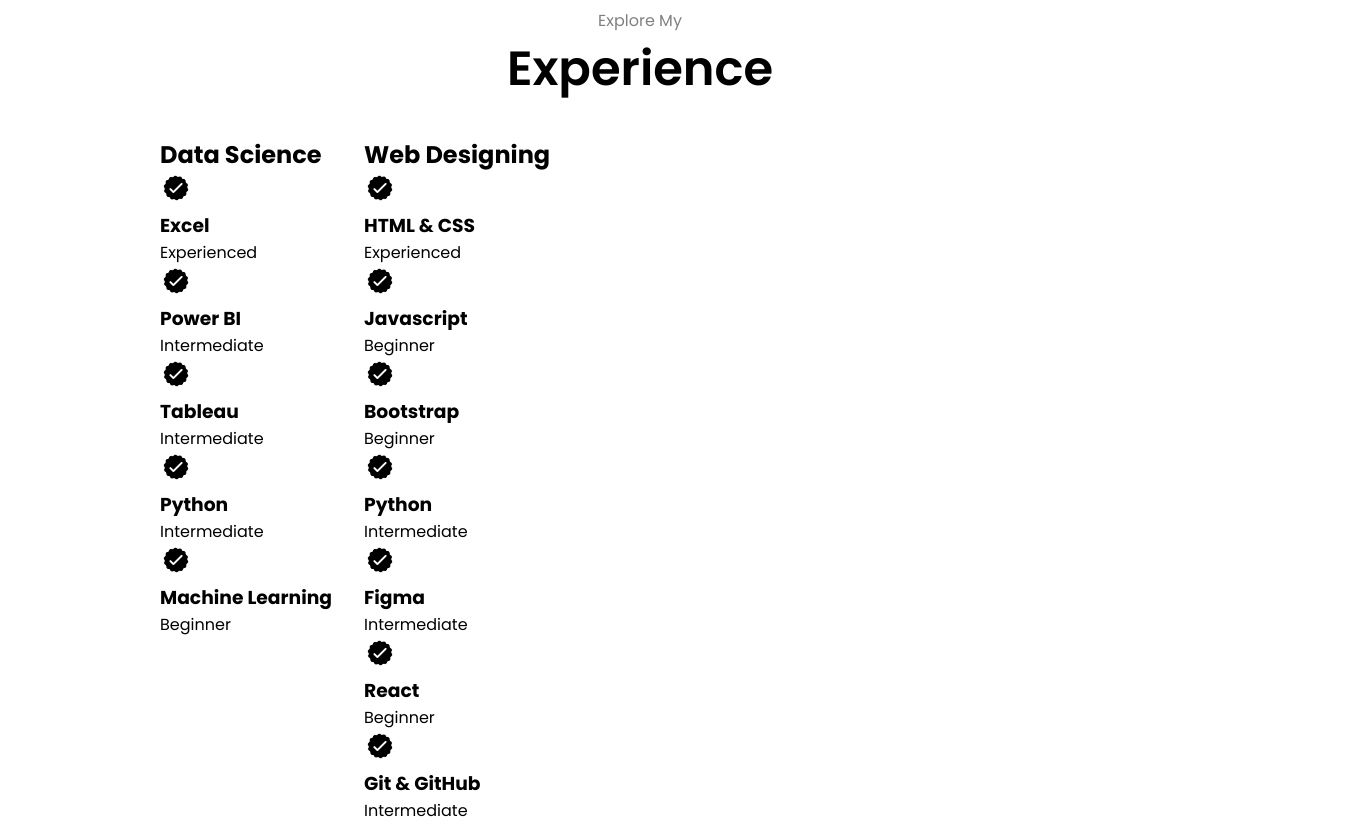
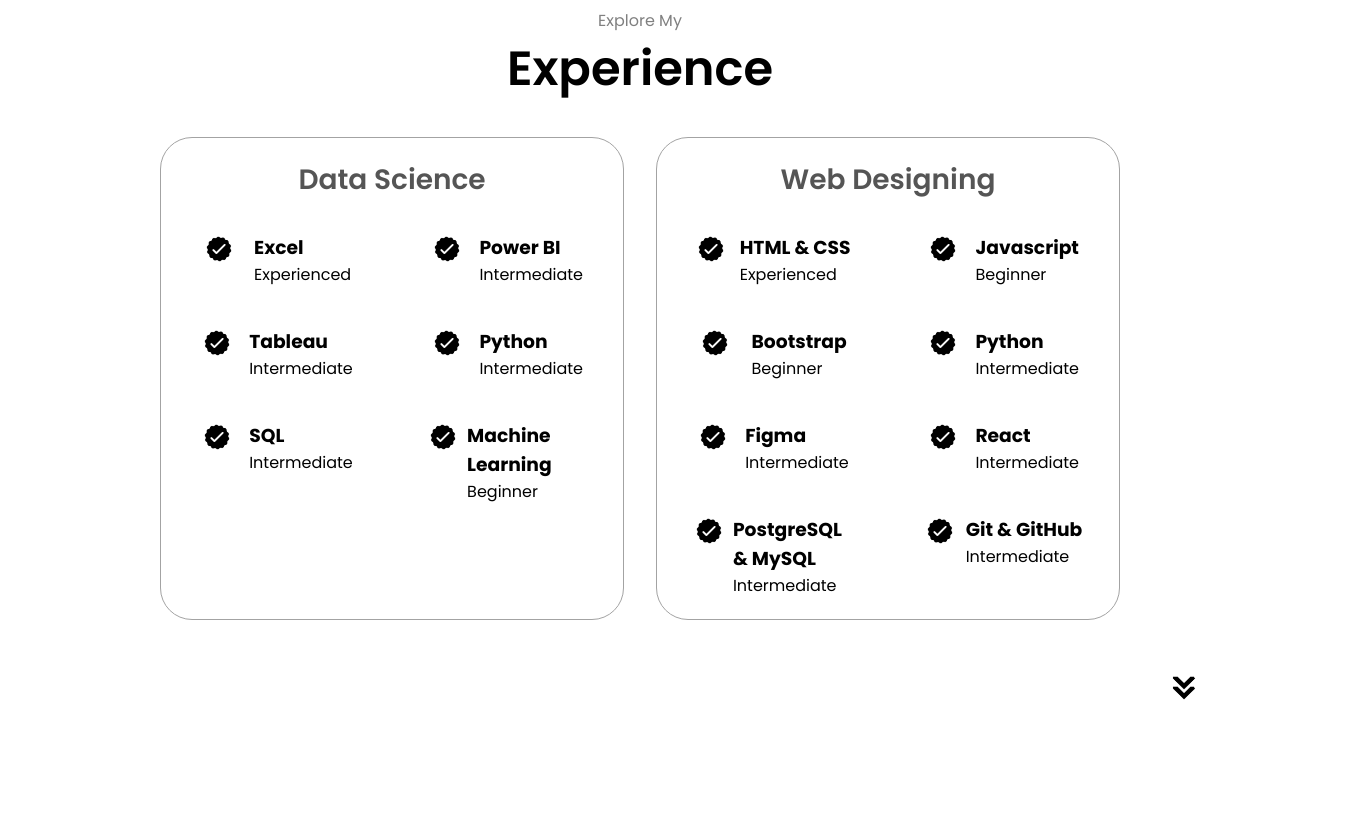
Before and after one commit to ShivanshGarg7/ShivanshGarg, a plain HTML site: page index.html in a window 1280 px wide. Shown: the part 1560-2383 px from the top of the page, 1360 px wide, since content can reach past the window. After the commit the page ends 2304 px from the top, so only its background shows below. Drawn offline with Linux system fonts and the light colour scheme.

Commit message:
Third Commit

```diff
--- a/index.html
+++ b/index.html
@@ -77,14 +77,14 @@
             </div>
         </div>
     </div>
-    <img src="./doc/arrow.png" alt="Arrow" class="icon arrow" onclick="location.href='./experience'">
+    <img src="./doc/arrow.png" alt="Arrow" class="icon arrow" onclick="location.href='./#experience'"/>
 </section>
 <section id="experience">
     <p class="section__text__p1">Explore My</p>
     <h1 class="title">Experience</h1>
     <div class="experience-details-container">
         <div class="about-containers">
-            <div class="details-containers">
+            <div class="details-container">
                 <h2 class="experience-sub-title">Data Science</h2>
                 <div class="article-container">
                     <article>
@@ -118,13 +118,20 @@
                     <article>
                         <img src="./doc/checkmark.png" alt="experience-icon" class="icon">
                         <div>
+                            <h3>SQL</h3>
+                            <p>Intermediate</p>
+                        </div>
+                    </article>
+                    <article>
+                        <img src="./doc/checkmark.png" alt="experience-icon" class="icon">
+                        <div>
                             <h3>Machine Learning</h3>
                             <p>Beginner</p>
                         </div>
                     </article>
                 </div>
             </div>
-            <div class="details-containers">
+            <div class="details-container">
                 <h2 class="experience-sub-title">Web Designing</h2>
                 <div class="article-container">
                     <article>
@@ -166,7 +173,14 @@
                         <img src="./doc/checkmark.png" alt="experience-icon" class="icon">
                         <div>
                             <h3>React</h3>
-                            <p>Beginner</p>
+                            <p>Intermediate</p>
+                        </div>
+                    </article>
+                    <article>
+                        <img src="./doc/checkmark.png" alt="experience-icon" class="icon">
+                        <div>
+                            <h3>PostgreSQL & MySQL</h3>
+                            <p>Intermediate</p>
                         </div>
                     </article>
                     <article>
@@ -180,7 +194,7 @@
             </div>
         </div>
     </div>
-    <img src="./doc/arrow.png" alt="Arrow" class="icon arrow" onclick="location.href='./#projects'">
+    <img src="./doc/arrow.png" alt="Arrow" class="icon arrow" onclick="location.href='./#projects'"/>
 </section>
 
     <script src="script.js"></script>
--- a/style.css
+++ b/style.css
@@ -314,9 +314,43 @@ section{
 
 }
 
+#experience{
+    position: relative;
+}
 
 
+.experience-sub-title{
+    color: rgb(85,85,85);
+    font-weight: 600;
+    font-size: 1.75rem;
+    margin-bottom: 2rem;
+}
 
+.experience-detials-container{
+    display: flex;
+    justify-content: center;
+    flex-direction: column;
+}
+
+.article-container{
+    display: flex;
+    text-align: initial;
+    flex-wrap: wrap;
+    flex-direction: row;
+    gap: 2.5rem;
+    justify-content: space-around;
+}
+
+article{
+    display: flex;
+    width: 10rem;
+    justify-content: space-around;
+    gap: 0.5rem;
+}
+
+article .icon{
+    cursor: default;
+}
 
 
 
```
